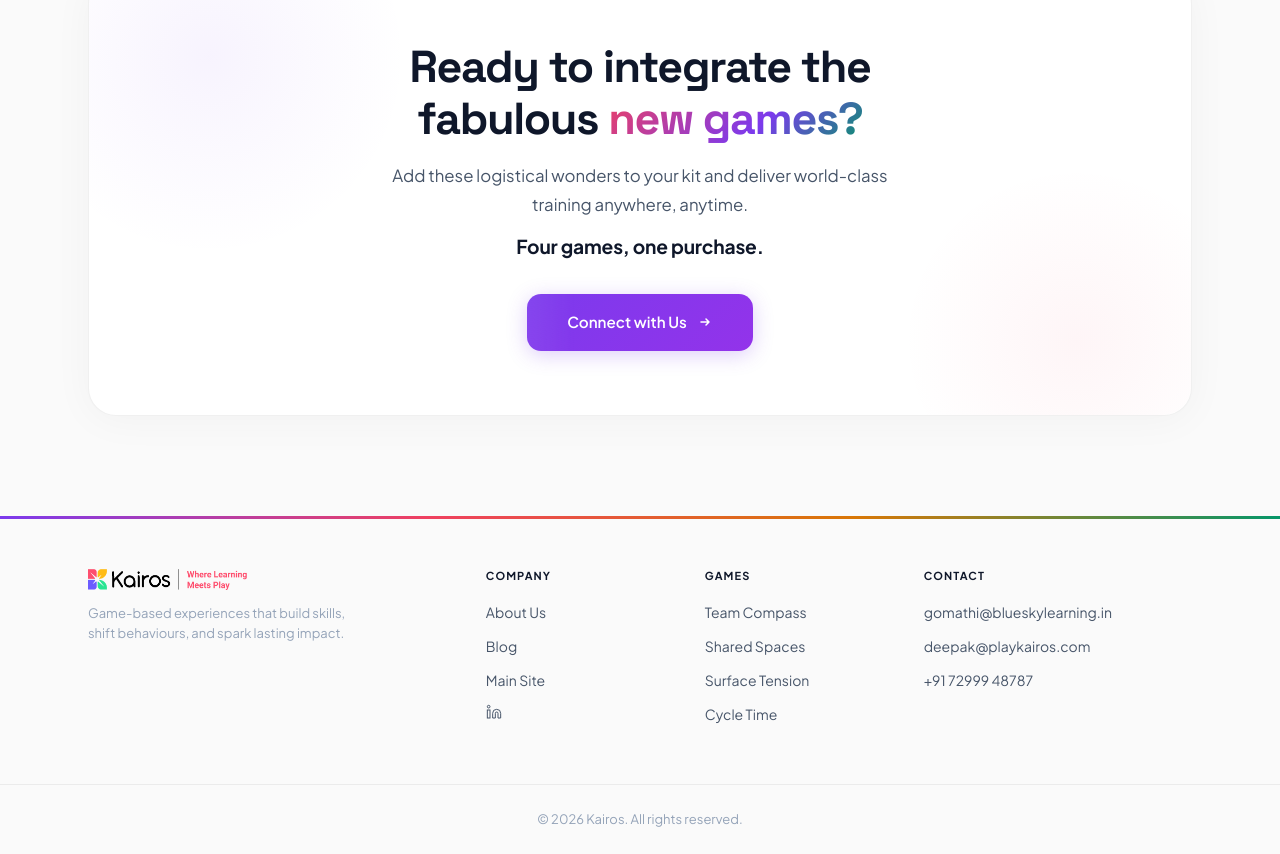
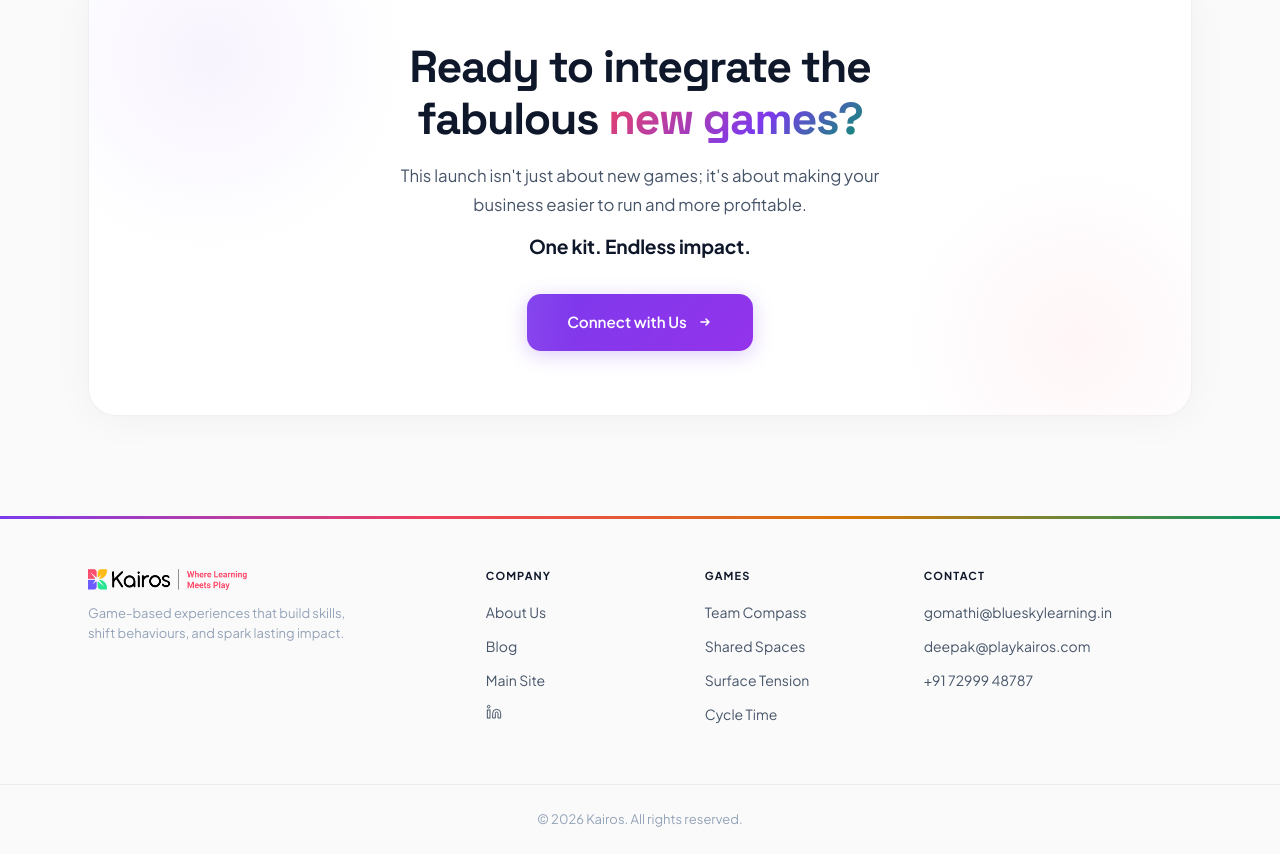
Before and after one commit to thisisaadi123/kairos-consultant, a Next.js app: page / in a window 1280 px wide. Shown: the part 4633-5487 px from the top of the page. Built offline with nearby package versions, Linux system fonts and the light colour scheme.

Commit message:
Update CTA copy: new subtitle and highlight text

```diff
--- a/src/components/CTA.tsx
+++ b/src/components/CTA.tsx
@@ -34,13 +34,13 @@ export default function CTA() {
 
                         <BlurFadeIn delay={0.25}>
                             <p className={styles.subtitle}>
-                                Add these logistical wonders to your kit and deliver world-class training anywhere, anytime.
+                                This launch isn't just about new games; it's about making your business easier to run and more profitable.
                             </p>
                         </BlurFadeIn>
 
                         <BlurFadeIn delay={0.35}>
                             <p className={styles.highlight}>
-                                Four games, one purchase.
+                                One kit. Endless impact.
                             </p>
                         </BlurFadeIn>
 
```
